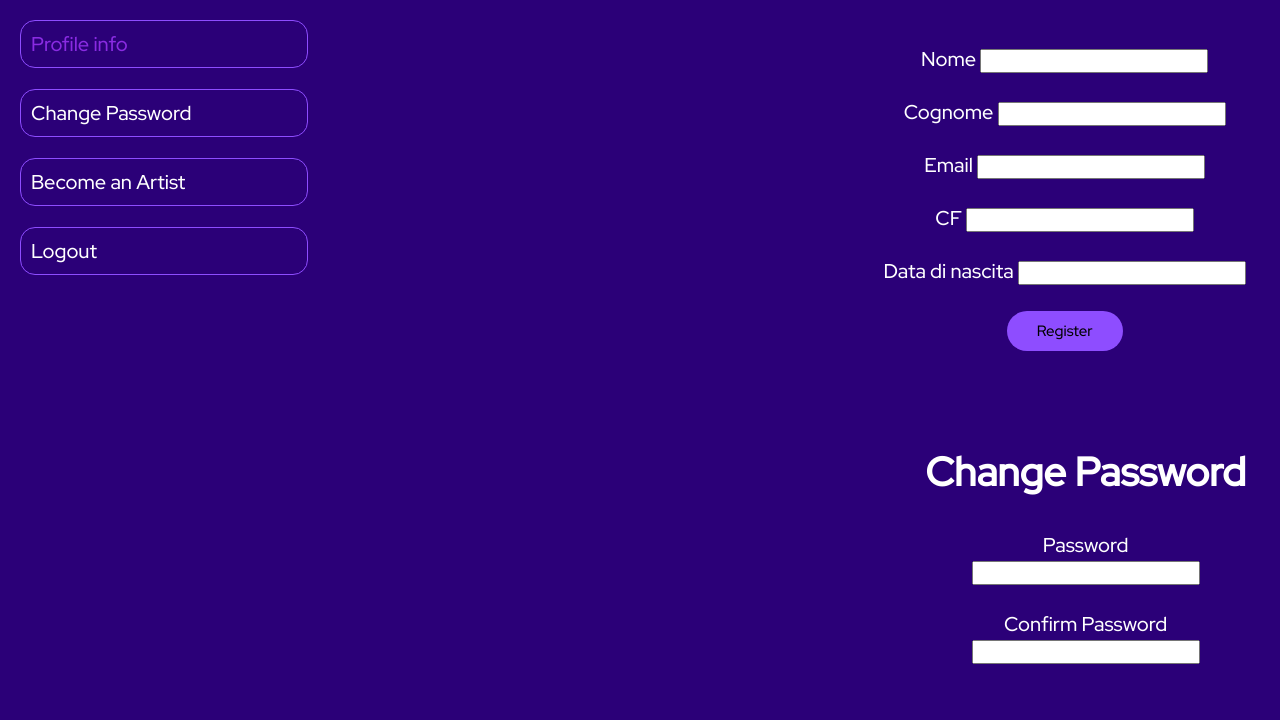
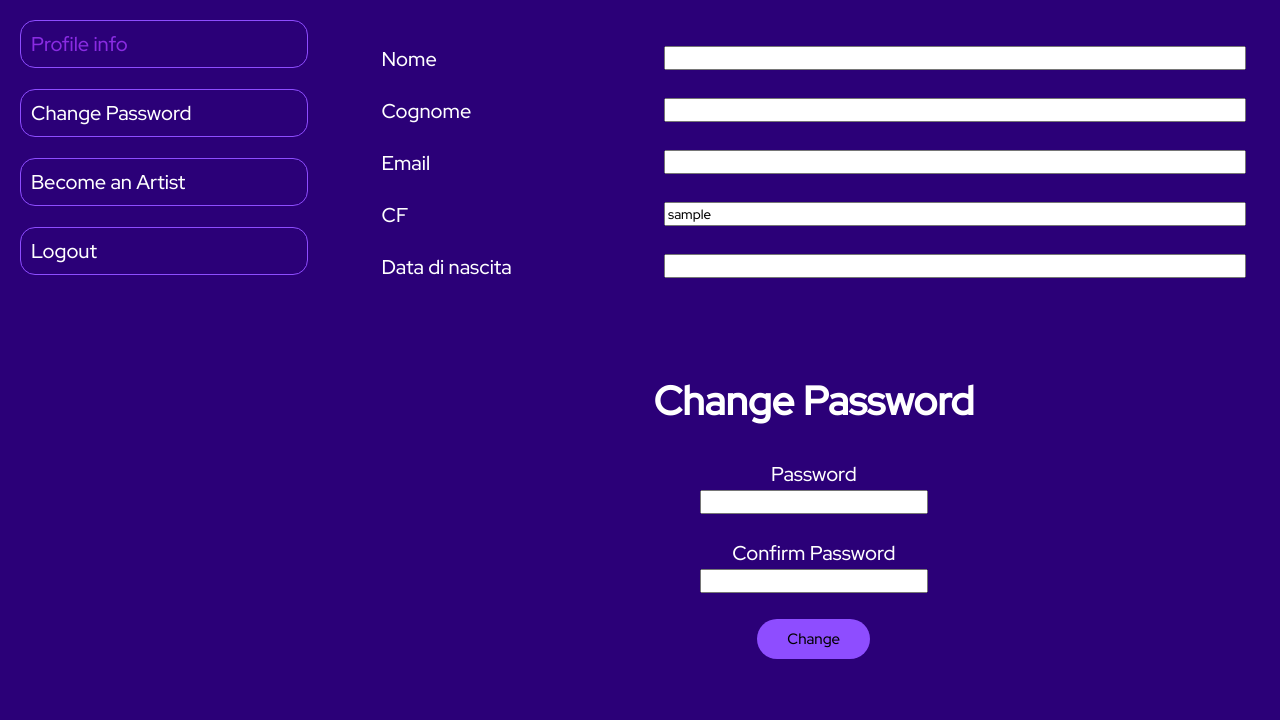
Before and after one commit to JeremyFamengo/ProgettoBD, a Flask app: page /profileinfo in a window 1280 px wide. Shown: the part 110-830 px from the top of the page. After the commit the page ends 769 px from the top, so only its background shows below. Run offline with Flask 2, Linux system fonts and the light colour scheme; the visitor is signed in with stand-in values (Sample User, id 1); data comes from the database, SQL or seed files in the repository.

Commit message:
implemented profileinfo

```diff
--- a/main.py
+++ b/main.py
@@ -98,7 +98,7 @@ class ModifyForm(FlaskForm):
     psw = PasswordField("Password", validators=[DataRequired(), EqualTo('psw2', message='Passwords do not match')])
     psw2 = PasswordField("Confirm Password", validators=[DataRequired()])
     data_di_nascita = StringField("Data di nascita")
-    submit = SubmitField("Register")
+    submit = SubmitField("Change")
 
 #######################################################
 # ROUTES
@@ -187,6 +187,12 @@ def test():
 def profileinfo():
     form = ModifyForm()
 
+    form.nome.data = current_user.nome
+    form.cognome.data = current_user.cognome
+    form.email.data = current_user.mail
+    form.cf.data = current_user.cf
+    form.data_di_nascita.data = current_user.data_di_nascita
+
     return render_template('profileinfo.html', form = form)
 
 @app.route('/artist')
--- a/static/main-1.css
+++ b/static/main-1.css
@@ -123,7 +123,14 @@ fieldset {
 form {
     text-align:center;
     color: white;
+}
+
+.form-field {
+    text-align:center;
+    color: rgb(0, 0, 0);
     float: right;
+    text-align: left;
+
 }
 
 .hidden-link {
--- a/static/main-2.css
+++ b/static/main-2.css
@@ -113,7 +113,13 @@ fieldset {
 form {
     text-align:center;
     color: white;
+}
+
+.form-field {
+    text-align:center;
+    color: rgb(0, 0, 0);
     float: right;
+    text-align: left;
 }
 
 .hidden-link {
--- a/templates/profileinfo.html
+++ b/templates/profileinfo.html
@@ -25,25 +25,23 @@
 
 <fieldset>
     <form action="/register" method="POST">
-        <p>
+        <p style="text-align: left;">
             {{ form.hidden_tag() }}
 
             {{ form.nome.label }}
-            {{ form.nome(size=30, class="form") }} <br><br>
+            {{ form.nome(size=80, class="form-field") }} <br><br>
 
             {{ form.cognome.label }}
-            {{ form.cognome(size=30, class="form") }} <br><br>
+            {{ form.cognome(size=80, class="form-field") }} <br><br>
 
             {{ form.email.label }}
-            {{ form.email(size=30, class="form") }} <br><br>
+            {{ form.email(size=80, class="form-field") }} <br><br>
 
             {{ form.cf.label }}
-            {{ form.cf(size=30, class="form") }} <br><br>
+            {{ form.cf(size=80, class="form-field") }} <br><br>
 
             {{ form.data_di_nascita.label }}
-            {{ form.data_di_nascita(size=30, class="form") }} <br><br>
-
-            {{ form.submit(size=30, class="button-2") }} <br><br>
+            {{ form.data_di_nascita(size=80, class="form-field") }} <br><br>
         </p>
     </form>
 </fieldset>
@@ -57,6 +55,8 @@
 
             {{ form.psw2.label }} <br>
             {{ form.psw2(size=30, class="form") }} <br><br>
+
+            {{ form.submit(size=30, class="button-2") }} <br><br>
         </p>
     </form>
 </fieldset>
```
